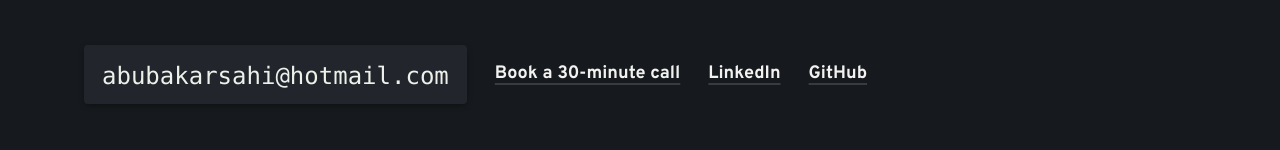
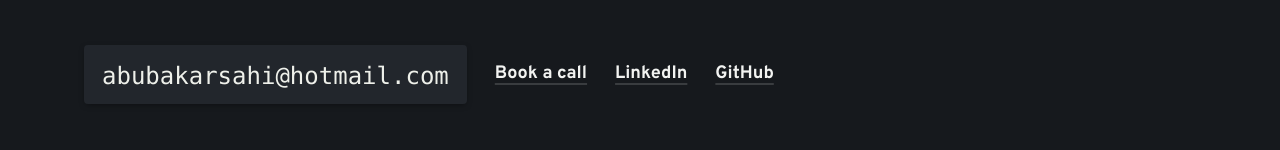
Before and after one commit to Abubakarjutt/Abubakarjutt.github.io, a plain HTML site: page index.html in a window 1280 px wide. Shown: the part 7414-7564 px from the top of the page. Drawn offline with Linux system fonts and the light colour scheme; animation ran at ten frames a second; a web font is replaced by a local one.

Commit message:
Point booking links to new Calendly page

```diff
--- a/index.html
+++ b/index.html
@@ -72,7 +72,7 @@
             <p class="hero-lede">Six years in machine learning, lately building agentic, RAG, Text-to-SQL and voice systems for enterprise teams. At a <span class="nowrap">3,000-person</span> conglomerate, my plain-English data assistant cut BI requests by 68% and HR tickets by 89%.</p>
             <p class="board-actions">
               <a class="button" href="mailto:abubakarsahi@hotmail.com">Email me</a>
-              <a class="button button--ghost" href="https://calendly.com/abubakarsahi534/30min" target="_blank" rel="noopener noreferrer">Book a call<span class="visually-hidden"> (opens in new tab)</span></a>
+              <a class="button button--ghost" href="https://calendly.com/abubakarjutt/new-meeting" target="_blank" rel="noopener noreferrer">Book a call<span class="visually-hidden"> (opens in new tab)</span></a>
               <span class="board-profiles">
                 <a class="board-link" href="https://github.com/Abubakarjutt" target="_blank" rel="noopener noreferrer">GitHub<span class="visually-hidden"> (opens in new tab)</span></a>
                 <a class="board-link" href="https://www.linkedin.com/in/muhammad-abubakar-ds" target="_blank" rel="noopener noreferrer">LinkedIn<span class="visually-hidden"> (opens in new tab)</span></a>
@@ -431,7 +431,7 @@
         <h2 class="contact-title" id="contact-title" data-scroll="enter">Trying to get a GenAI pilot over the line? I’d like to hear about it.</h2>
         <p class="contact-links">
           <a class="contact-email" href="mailto:abubakarsahi@hotmail.com">abubakarsahi@hotmail.com</a>
-          <a class="text-link" href="https://calendly.com/abubakarsahi534/30min" target="_blank" rel="noopener noreferrer">Book a 30-minute call<span class="visually-hidden"> (opens in new tab)</span></a>
+          <a class="text-link" href="https://calendly.com/abubakarjutt/new-meeting" target="_blank" rel="noopener noreferrer">Book a call<span class="visually-hidden"> (opens in new tab)</span></a>
           <a class="text-link" href="https://www.linkedin.com/in/muhammad-abubakar-ds" target="_blank" rel="noopener noreferrer">LinkedIn<span class="visually-hidden"> (opens in new tab)</span></a>
           <a class="text-link" href="https://github.com/Abubakarjutt" target="_blank" rel="noopener noreferrer">GitHub<span class="visually-hidden"> (opens in new tab)</span></a>
         </p>
```
